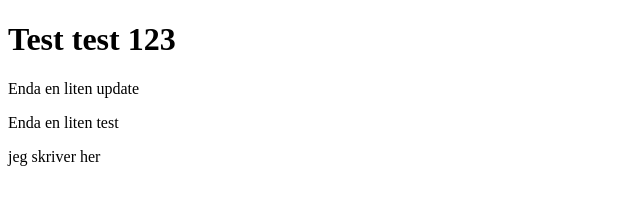
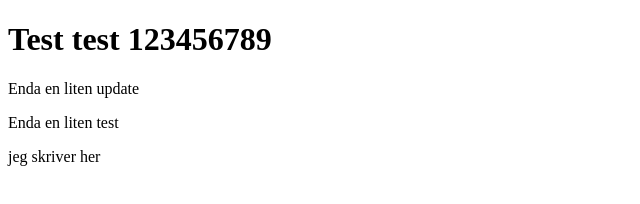
Before and after one commit to Viktorba91/ParOppgaveUke2, a plain HTML site: page index.html in a window 1280 px wide. Shown: the whole page, without its empty margins (0-640 px from the left). Drawn offline with Linux system fonts and the light colour scheme.

Commit message:
enGangTil

```diff
--- a/index.html
+++ b/index.html
@@ -13,7 +13,7 @@
 
 </head>
 <body>
-    <h1>Test test 123</h1>
+    <h1>Test test 123456789</h1>
     <p>Enda en liten update</p>
 
     <p> Enda en liten test</p>
```
